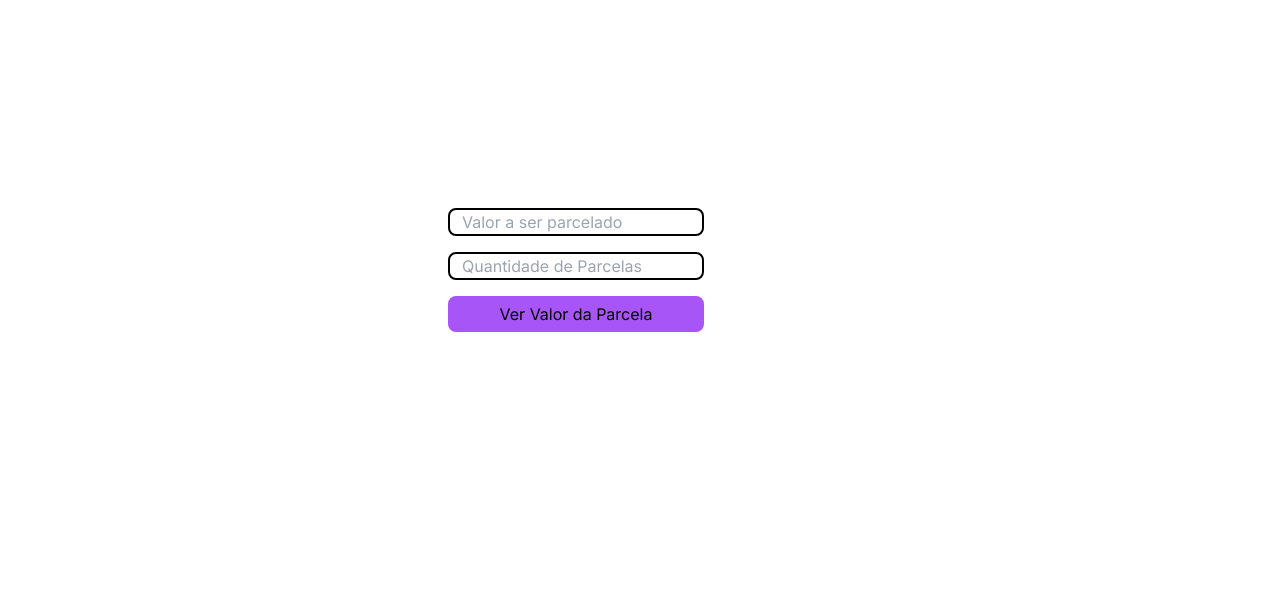
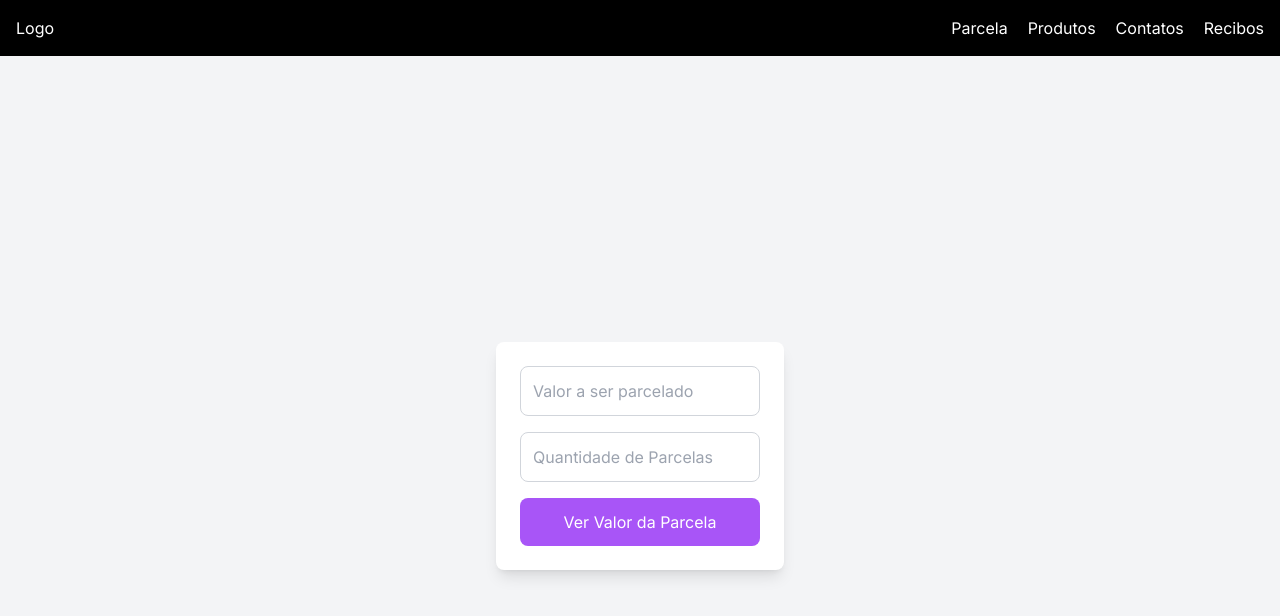
Before and after one commit to enzo2101/Garcia-Apple, a Next.js app: page /parcela in a window 1280 px wide. Shown: the top 616 px of the page. Built offline with nearby package versions, Linux system fonts and the light colour scheme.

Commit message:
REFACTOR/FEAT: some changes on parcelCalculator and create Header Component

```diff
--- a/package.json
+++ b/package.json
@@ -11,7 +11,7 @@
   },
   "dependencies": {
     "@t3-oss/env-nextjs": "^0.9.2",
-    "next": "^14.1.0",
+    "next": "^14.1.3",
     "react": "18.2.0",
     "react-dom": "18.2.0",
     "zod": "^3.22.4"
--- a/src/app/parcela/page.tsx
+++ b/src/app/parcela/page.tsx
@@ -1,6 +1,7 @@
 "use client"
 
 import { useState, ChangeEvent } from "react";
+import Header from "~/components/Header/Header";
 import formatCurrency from "~/components/formatCurrency/formatCurrency";
 import { parcelCalculator } from "~/components/parcelCalculator/parcelCalculator";
 
@@ -39,13 +40,15 @@ const Parcela = () => {
   }
 
   return (
-    <div className="w-screen h-screen flex justify-center items-center">
-      <div className="w-96 h-96">
-        <div className="flex flex-col space-y-4 w-2/3">
+    <div className="min-h-screen bg-gray-100">
+      <Header />
+      <div className="h-screen flex justify-center items-center">
+        <div className="bg-white rounded-lg shadow-lg p-6 w-72">
+          <div className="flex flex-col space-y-4">
             <input
               type="text"
               placeholder="Valor a ser parcelado"
-            className="border-2 border-black rounded-lg pl-3"
+              className="border border-gray-300 rounded-lg p-3 focus:outline-none focus:border-purple-500"
               onChange={handleValue}
               value={value}
               maxLength={12}
@@ -53,12 +56,13 @@ const Parcela = () => {
             <input
               type="number"
               placeholder="Quantidade de Parcelas"
-            className="border-2 border-black rounded-lg pl-3"
+              className="border border-gray-300 rounded-lg p-3 focus:outline-none focus:border-purple-500"
               onChange={handleParcel}
               value={parcel}
             />
-          <button onClick={handleCalculate} className="border-2 border-purple-500 rounded-lg p-1 bg-purple-500">Ver Valor da Parcela</button>
-          {parcelValue && (<div>{parcelValue}</div>)}
+            <button onClick={handleCalculate} className="bg-purple-500 text-white rounded-lg py-3 px-6 focus:outline-none hover:bg-purple-600">Ver Valor da Parcela</button>
+            {parcelValue && (<div className="text-purple-500 font-semibold">{parcelValue}</div>)}
+          </div>
         </div>
       </div>
     </div>
--- /dev/null
+++ b/src/components/Header/Header.tsx
@@ -0,0 +1,30 @@
+import React from 'react';
+import Link from 'next/link';
+
+const Header = () => {
+  return (
+    <div className="bg-black w-full p-4 flex justify-between items-center">
+      <div>
+        <h1 className="text-white">Logo</h1>
+      </div>
+      <div className="md:hidden">
+        <select className="bg-transparent border-none text-white" onChange={(e) => window.location.href = e.target.value}>
+          <option value="">☰</option>
+          <option value="/parcela">Parcela</option>
+          <option value="/produtos">Produtos</option>
+          <option value="/contatos">Contatos</option>
+          <option value="/recibos">Recibos</option>
+        </select>
+      </div>
+
+      <div className="hidden md:flex items-center space-x-5">
+        <Link className="text-white" href={"/parcela"}>Parcela</Link>
+        <Link className="text-white" href={"/produtos"}>Produtos</Link>
+        <Link className="text-white" href={"/contatos"}>Contatos</Link>
+        <Link className="text-white" href={"/recibos"}>Recibos</Link>
+      </div>
+    </div>
+  );
+};
+
+export default Header;
--- a/src/components/parcelCalculator/parcelCalculator.tsx
+++ b/src/components/parcelCalculator/parcelCalculator.tsx
@@ -19,5 +19,5 @@ export const parcelCalculator = (value: string, parcel: string) => {
 
   const formattedParcelValue = roundedParcelValue.toLocaleString('pt-BR', { minimumFractionDigits: 2, maximumFractionDigits: 2, style: 'currency', currency: 'BRL' });
 
-  return `O valor da parcela para o valor parcelado de ${value} em ${parcelInt} vezes é: ${formattedParcelValue}`;
+  return `O valor da parcela para o valor de ${value} em ${parcelInt} vezes é: ${formattedParcelValue}`;
 }
```
Also changed, not shown: 1 other file (tests, documents, lock files or other folders). Lines whose indentation alone changed are shown as unchanged.
